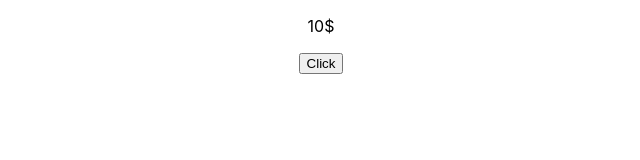
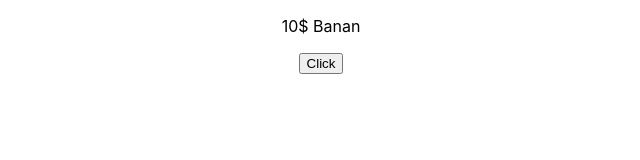
Before and after one commit to vasil2626/react-Project, a React (Create React App) app: page / in a window 1280 px wide. Shown: the top 160 px of the page, without its empty margins (319-959 px from the left). Built offline with nearby package versions, Linux system fonts and the light colour scheme.

Commit message:
lesson-5

```diff
--- a/src/App.js
+++ b/src/App.js
@@ -16,7 +16,10 @@ function App() {
      <Prof prof="web developer"/>
      <Residence res="u.s.a" /> */}
      {/* <Product /> */}
-     <Price price="10$" />
+     <Price
+     price="10$"
+     reat={ 480 }
+     name= " Banan"/>
 
 
     </div>
--- a/src/Product/Description.jsx
+++ b/src/Product/Description.jsx
@@ -1,7 +1,6 @@
 import React,  { Component } from "react";
 
 class Description extends Component {
-
     render() {
         return (
             <div>
--- a/src/Product/Price.jsx
+++ b/src/Product/Price.jsx
@@ -7,7 +7,8 @@ constructor(props){
 
     this.state = {
         price: props.price,
-        reat: 490
+        reat: props.reat,
+        name: props.name
     };
 }
 buttonClick = ()=> {
@@ -16,13 +17,15 @@ buttonClick = ()=> {
     if(sign === '$'){
         let amd =  parseFloat(price)* reat + '֏';
         this.setState({
-            price: amd,
+            price: amd
+
         })
     }
     else if(sign === '֏'){
         let usd =  parseFloat(price) /  reat + '$';
         this.setState({
-            price: usd,
+            price: usd
+
         })
     }
 }
@@ -30,7 +33,7 @@ buttonClick = ()=> {
         return(
             <div>
                 <p>
-                {this.state.price}
+                {this.state.price + this.state.name}
                 </p>
                 <button onClick={this.buttonClick} >
                 Click
--- a/src/Product/Product.jsx
+++ b/src/Product/Product.jsx
@@ -9,9 +9,9 @@ class Product extends Component {
         return (
             <div>
                 <div>
-                        <Name />
-                        {/* <Price /> */}
-                        <Description  />
+                        <Name name={this.props.name}/>
+                        <Price price={this.props.price}/>
+                        <Description  desc={this.props.desc}/>
 
                 </div>
 
```
